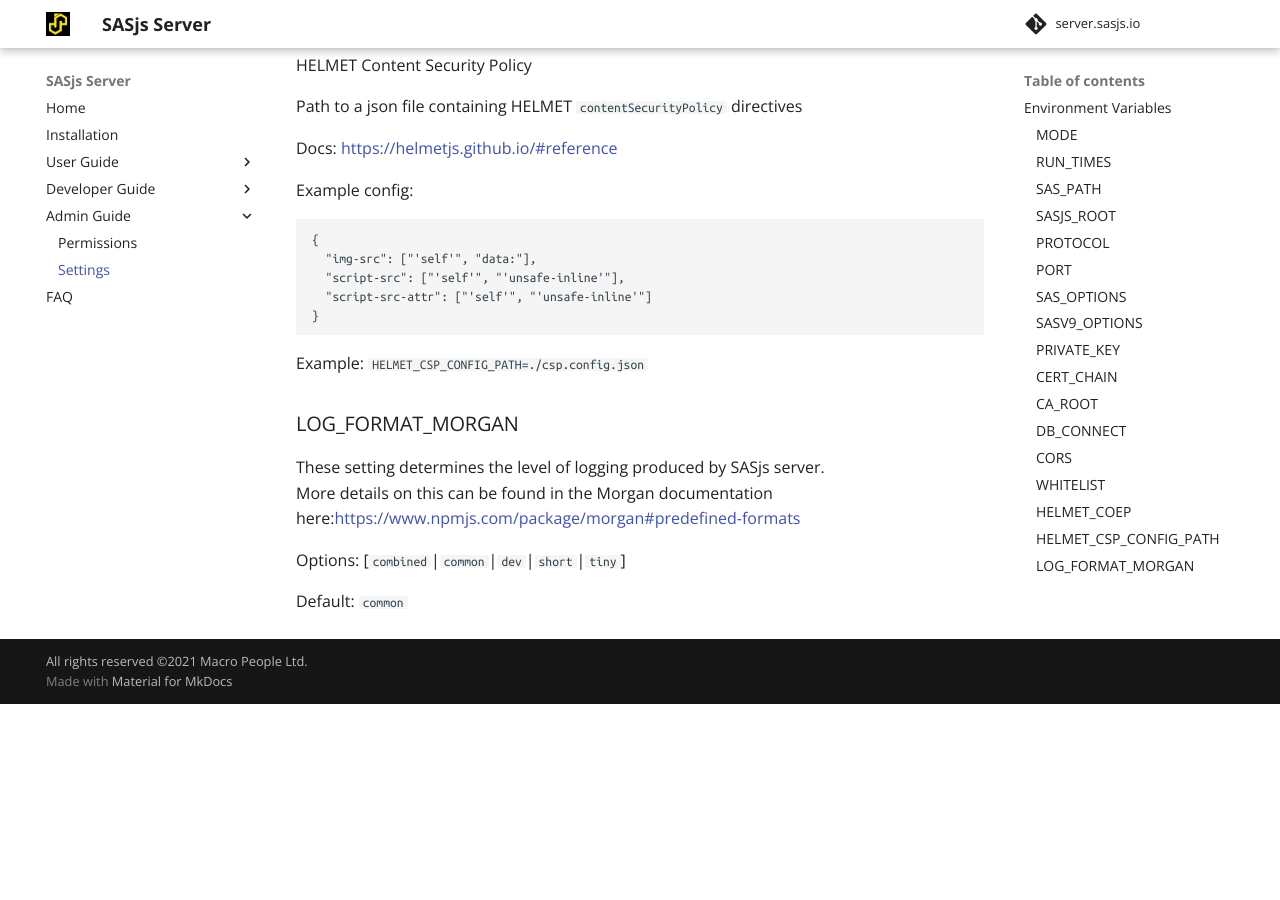
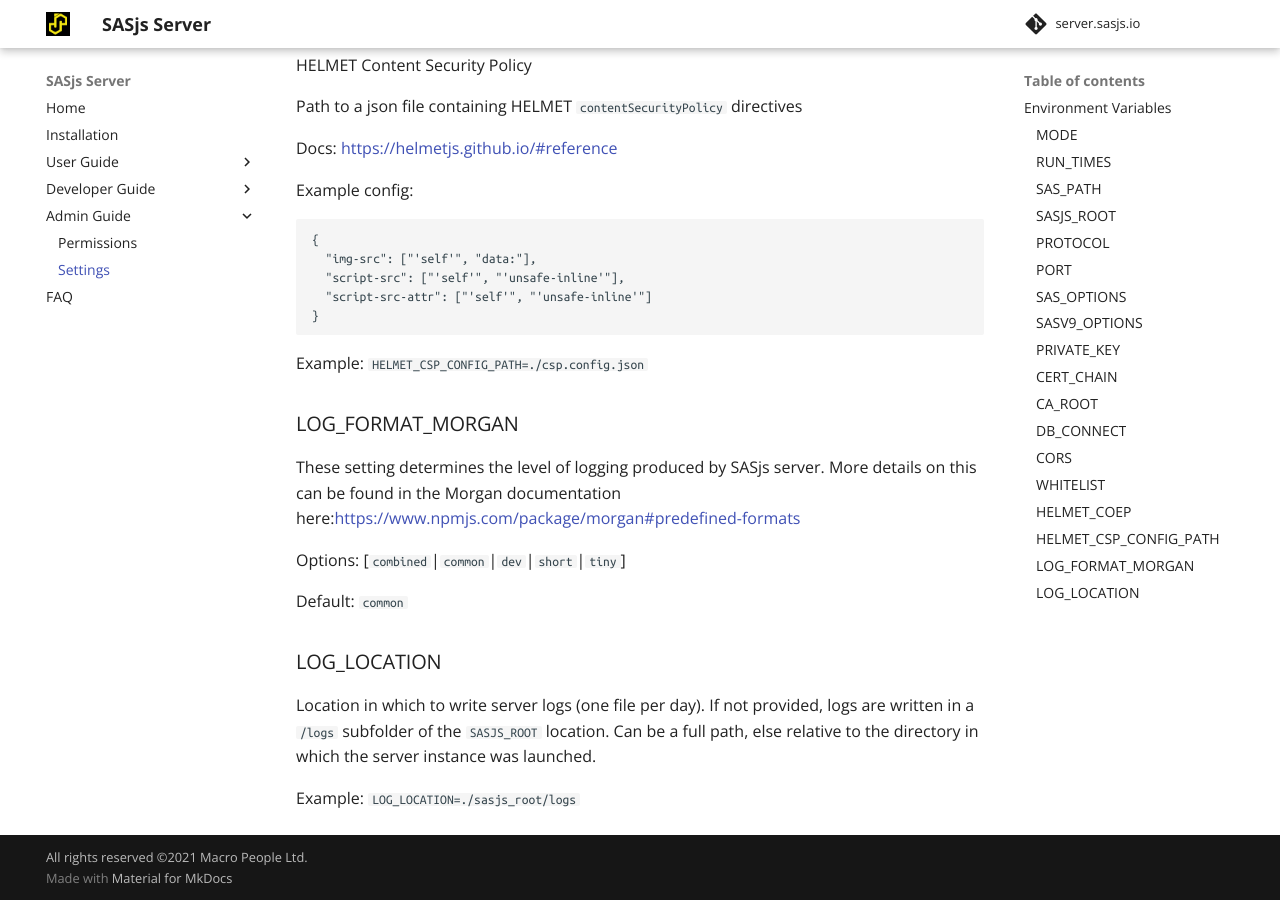
Before and after one commit to sasjs/server.sasjs.io, an MkDocs documentation site: the page built from docs/settings.md, in a window 1280 px wide and 900 px high, scrolled down 3691 px. Built offline with MkDocs 1.6.1 and Material for MkDocs 9.7.7, drawn with Linux system fonts in a browser that asks for light colours; comment, search, counter and statistics services are not loaded; before the commit the page ends 4395 px from its top, so only the background shows below that.

Commit message:
chore: automated commit

```diff
--- a/docs/settings.md
+++ b/docs/settings.md
@@ -156,3 +156,9 @@
 Options: [`combined`|`common`|`dev`|`short`|`tiny`]
 
 Default: `common`
+
+### LOG_LOCATION
+
+Location in which to write server logs (one file per day).  If not provided, logs are written in a `/logs` subfolder of the `SASJS_ROOT` location.  Can be a full path, else relative to the directory in which the server instance was launched.
+
+Example: `LOG_LOCATION=./sasjs_root/logs`
```
